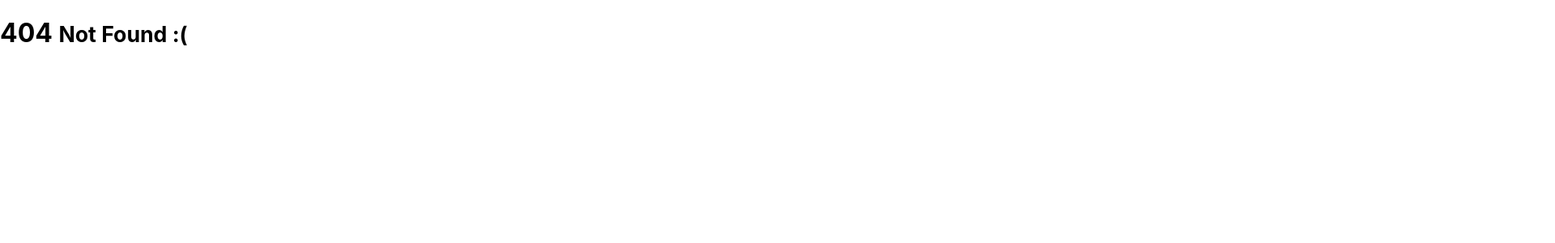
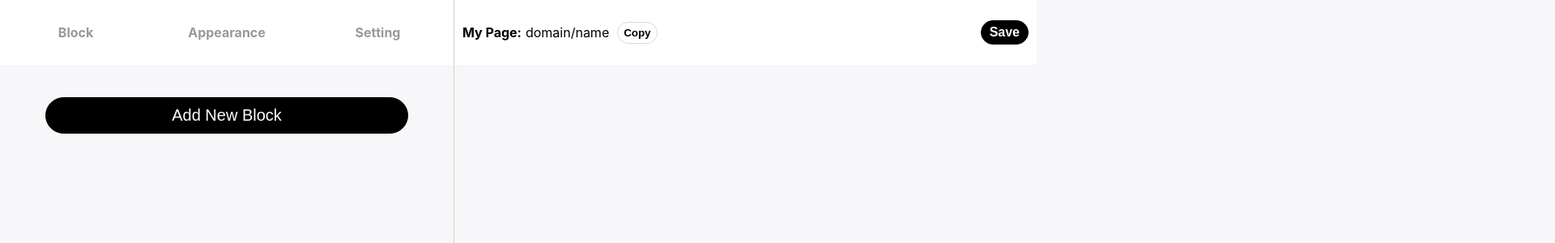
Before and after one commit to yeongjuyun/blok, a React (Create React App) app in the folder client/: page /edit in a window 1280 px wide. Before the commit this address had no page. Shown: the top 300 px of the page at 81% size, 1920 px wide, since content can reach past the window. Built offline with nearby package versions, Linux system fonts and the light colour scheme.

Commit message:
[feat] Editor 페이지 뼈대대

```diff
--- a/client/src/Router.tsx
+++ b/client/src/Router.tsx
@@ -3,6 +3,7 @@ import { BrowserRouter as Router, Route, Routes } from 'react-router-dom';
 import Login from './pages/Login';
 import About from './components/About';
 import NotFound from './components/NotFound';
+import Editor from './pages/Editor';
 
 export function AppRouter() {
   return (
@@ -10,6 +11,7 @@ export function AppRouter() {
       <Routes>
         <Route path='/login' element={<Login />}></Route>
         <Route path='/about' element={<About />} />
+        <Route path='/edit' element={<Editor />} />
         <Route path='*' element={<NotFound />} />
       </Routes>
     </Router>
--- /dev/null
+++ b/client/src/components/Editor/Article/Article.tsx
@@ -0,0 +1,19 @@
+import styled from 'styled-components';
+import EditArticle from './EditArticle';
+import PreviewArticle from './PreviewArticle'
+
+export default Article;
+function Article() {
+    const Container = styled.div`
+        min-width: 560px;
+        width: 100%;
+        display: flex;
+        justify-content: center;
+        align-items: center;
+    `;
+
+    return <Container>
+        <EditArticle />
+        <PreviewArticle />
+    </Container>
+}
--- /dev/null
+++ b/client/src/components/Editor/Article/EditArticle.tsx
@@ -0,0 +1,40 @@
+import styled from 'styled-components';
+
+const Container = styled.div`
+    min-width: 560px;
+    height: 100%;
+    border-right: 1px solid #D1D1D1;
+    display: flex;
+    justify-content: center;
+    align-items: flex-start;
+`;
+
+const InnerContainer = styled.div`
+    margin-top: 120px;
+    width: 80%;
+`;
+
+const NewBlockButton = styled.button`
+    width: 100%;
+    padding: 10px 20px;
+    background-color: black;
+    border: 1px solid black;
+    border-radius: 40px / 40px;
+
+    font-size: 20px;
+    font-weight: 450;
+    color: white;
+
+    :hover {
+        cursor: pointer;
+    }
+`;
+
+export default EditArticle;
+function EditArticle() {
+    return <Container>
+        <InnerContainer>
+            <NewBlockButton>Add New Block</NewBlockButton>
+        </InnerContainer>
+    </Container>
+}
--- /dev/null
+++ b/client/src/components/Editor/Article/PreviewArticle.tsx
@@ -0,0 +1,25 @@
+import styled from 'styled-components';
+
+const Container = styled.div`
+    width: 100%;
+    height: 100%;
+    left: 560px;
+    display: flex;
+    justify-content: space-between;
+    align-items: center;
+    padding: 10px;
+`;
+
+const InnerContainer = styled.div`
+    margin-top: 120px;
+    width: 80%;
+`;
+
+export default PreviewArticle;
+function PreviewArticle() {
+    return <Container>
+        <InnerContainer>
+
+        </InnerContainer>
+    </Container>
+}
--- /dev/null
+++ b/client/src/components/Editor/Header/Header.tsx
@@ -0,0 +1,20 @@
+import styled from 'styled-components';
+import MenuBar from './MenuBar';
+import PreviewBar from './PreviewBar';
+
+const Container = styled.div`
+    width: 100%;
+    height: 80px;
+    background-color: #FFFFFF;
+    position: fixed;
+    top: 0;
+    display: flex;
+`;
+
+export default Header;
+function Header() {
+    return <Container>
+        <MenuBar />
+        <PreviewBar />
+    </Container>
+}
--- /dev/null
+++ b/client/src/components/Editor/Header/MenuBar.tsx
@@ -0,0 +1,46 @@
+import React, { MouseEvent } from 'react';
+import styled from 'styled-components';
+
+const Container = styled.div`
+    min-width: 560px;
+    border-right: 1px solid #D1D1D1;
+    display: flex;
+    justify-content: center;
+    align-items: center;
+`;
+
+const unclicked = '#999999';
+const clicked = '#000000';
+
+const Items = styled.div`
+    width: 33.3%;
+    text-align: center;
+    font-weight: 650;
+    color: ${unclicked};
+
+    :hover {
+        cursor: pointer;
+    }
+`;
+
+function clickHandler(e: React.MouseEvent<HTMLElement>) {
+    const block = document.getElementById('block');
+    block!.style.color = unclicked;
+
+    const appearance = document.getElementById('appearance');
+    appearance!.style.color = unclicked;
+
+    const setting= document.getElementById('setting');
+    setting!.style.color = unclicked;
+    const target = e.target as HTMLElement;
+    target.style.color = clicked;
+}
+
+export default MenuBar;
+function MenuBar() {
+    return <Container>
+        <Items id="block" onClick={clickHandler}>Block</Items>
+        <Items id="appearance" onClick={clickHandler}>Appearance</Items>
+        <Items id="setting" onClick={clickHandler}>Setting</Items>
+    </Container>
+}
--- /dev/null
+++ b/client/src/components/Editor/Header/PreviewBar.tsx
@@ -0,0 +1,85 @@
+import styled from 'styled-components';
+
+// 나중에 수정
+const domain = 'domain/name';
+
+const Container = styled.div`
+    width: 100%;
+    left: 560px;
+    display: flex;
+    justify-content: space-between;
+    align-items: center;
+    padding: 10px;
+`;
+
+const InnerContainer = styled.div`
+    width: auto;
+    height: 80px;
+    align-items: center;
+    display: flex;
+    align-items: center;
+`;
+
+const MyPage = styled.div`
+    font-weight: 700;
+    margin-right: 5px;
+`;
+
+const Domain = styled.a`
+    color: black;
+    text-decoration: none;
+`;
+
+const CopyButton = styled.button`
+    background-color: white;
+    border: 1px solid #D9D9D9;
+    padding: 5px 7px;
+    border-radius: 40px / 40px;
+    margin-left: 10px;
+
+    font-weight: 600;
+
+    :hover {
+        cursor: pointer;
+    }
+`;
+
+const SaveButton = styled.button`
+    background-color: black;
+    border: 1px solid black;
+    padding: 5px 10px;
+    border-radius: 40px / 40px;
+    margin-left: 10px;
+
+    font-weight: 600;
+    color: white;
+    font-size: 16px;
+
+    :hover {
+        cursor: pointer;
+    }
+`;
+
+async function copyHandler() {
+    try {
+        await navigator.clipboard.writeText(domain);
+        alert('클립보드에 복사되었습니다.');
+    }
+    catch (err) {
+        alert('잠시 후 시도해주세요.');
+    }
+}
+
+export default PreviewBar;
+function PreviewBar() {
+    return <Container>
+        <InnerContainer>
+            <MyPage>My Page:</MyPage>
+            <Domain href={domain}>{domain}</Domain>
+            <CopyButton onClick={() => copyHandler()}>Copy</CopyButton>
+        </InnerContainer>
+        <InnerContainer>
+            <SaveButton>Save</SaveButton>
+        </InnerContainer>
+    </Container>
+}
--- /dev/null
+++ b/client/src/pages/Editor.tsx
@@ -0,0 +1,23 @@
+import styled from 'styled-components';
+import Header from '../components/Editor/Header/Header';
+import Article from '../components/Editor/Article/Article';
+
+const Container = styled.div`
+    min-width: 1920px;
+    width: auto;
+    min-height: 100vh;
+    height: auto;
+    background-color: #F7F7F9;
+    display: flex;
+    flex-wrap: wrap;
+`;
+
+export default Editor;
+function Editor() {
+  return (
+    <Container>
+        <Header />
+        <Article />
+    </Container>
+  );
+}
```
